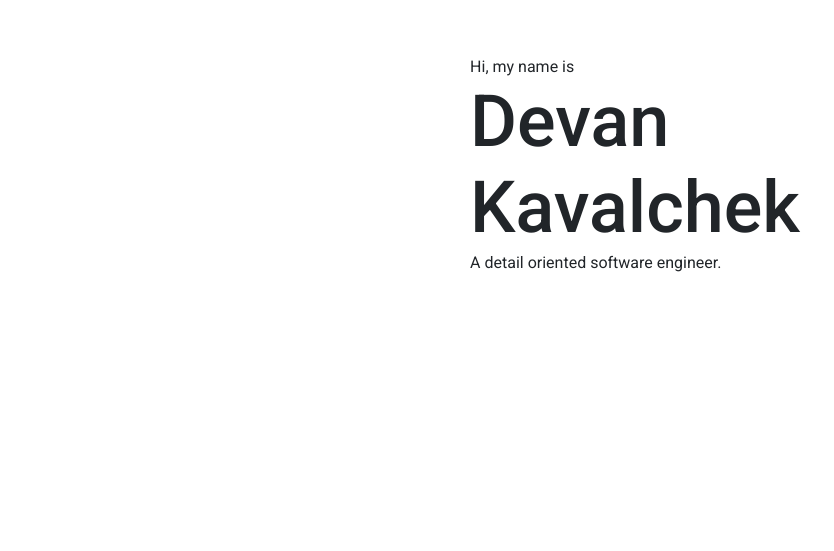
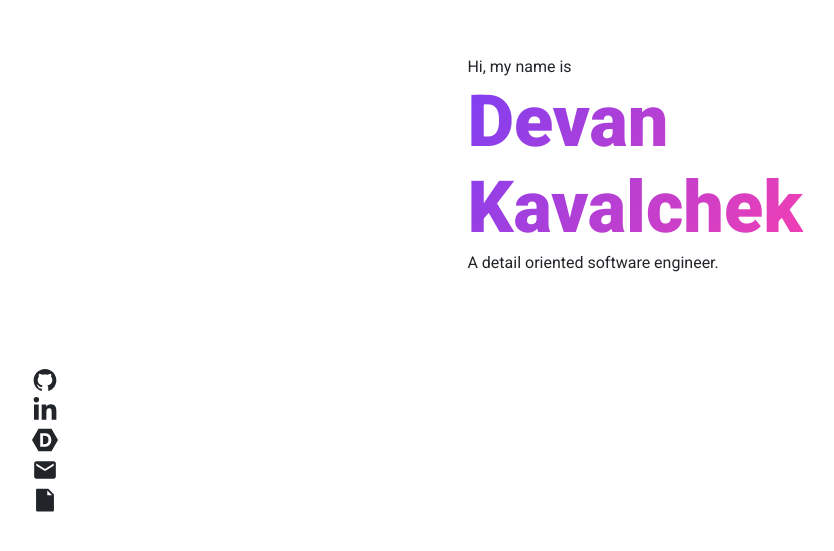
Before and after one commit to devkav/personalWebsite, a React (Create React App) app: page / in a window 1280 px wide. Shown: the part 235-786 px from the top of the page, without its empty margins (5-839 px from the left). Built offline with nearby package versions, Linux system fonts and the light colour scheme.

Commit message:
added text gradient

```diff
--- a/package.json
+++ b/package.json
@@ -3,12 +3,14 @@
   "version": "0.1.0",
   "private": true,
   "dependencies": {
+    "@react-icons/all-files": "^4.1.0",
     "@testing-library/jest-dom": "^5.16.1",
     "@testing-library/react": "^12.1.2",
     "@testing-library/user-event": "^13.5.0",
     "bootstrap": "^5.1.3",
     "react": "^17.0.2",
     "react-dom": "^17.0.2",
+    "react-icons": "^4.3.1",
     "react-scripts": "5.0.0",
     "reactstrap": "^9.0.1",
     "web-vitals": "^2.1.3"
--- a/public/index.html
+++ b/public/index.html
@@ -6,38 +6,14 @@
     <meta name="viewport" content="width=device-width, initial-scale=1" />
     <meta name="theme-color" content="#000000" />
     <meta
-      name="description"
-      content="Web site created using create-react-app"
+      name="Devan Kavalchek"
+      content="A detail oriented software engineer"
     />
     <link rel="apple-touch-icon" href="%PUBLIC_URL%/logo192.png" />
-    <!--
-      manifest.json provides metadata used when your web app is installed on a
-      user's mobile device or desktop. See https://developers.google.com/web/fundamentals/web-app-manifest/
-    -->
     <link rel="manifest" href="%PUBLIC_URL%/manifest.json" />
-    <!--
-      Notice the use of %PUBLIC_URL% in the tags above.
-      It will be replaced with the URL of the `public` folder during the build.
-      Only files inside the `public` folder can be referenced from the HTML.
-
-      Unlike "/favicon.ico" or "favicon.ico", "%PUBLIC_URL%/favicon.ico" will
-      work correctly both with client-side routing and a non-root public URL.
-      Learn how to configure a non-root public URL by running `npm run build`.
-    -->
-    <title>React App</title>
+    <title>Devan Kavalchek</title>
   </head>
   <body>
     <noscript>You need to enable JavaScript to run this app.</noscript>
     <div id="root"></div>
-    <!--
-      This HTML file is a template.
-      If you open it directly in the browser, you will see an empty page.
-
-      You can add webfonts, meta tags, or analytics to this file.
-      The build step will place the bundled scripts into the <body> tag.
-
-      To begin the development, run `npm start` or `yarn start`.
-      To create a production bundle, use `npm run build` or `yarn build`.
-    -->
-  </body>
 </html>
--- a/src/App.js
+++ b/src/App.js
@@ -1,11 +1,16 @@
 import './App.css';
 import { Component } from 'react';
+import { Col } from 'reactstrap';
 import WelcomePage from './pages/WelcomePage';
+import Linkbar from './components/Linkbar';
 
 class App extends Component {
   render() {
     return (
-      <WelcomePage/>
+      <Col>
+        <Linkbar />
+        <WelcomePage />
+      </Col>
     );
   }
 }
--- /dev/null
+++ b/src/components/Linkbar.jsx
@@ -0,0 +1,29 @@
+import { Component } from 'react';
+import { AiOutlineGithub, AiFillFile } from 'react-icons/ai';
+import { FaLinkedinIn } from 'react-icons/fa';
+import { SiDevpost } from 'react-icons/si';
+import { MdEmail } from 'react-icons/md';
+
+class Linkbar extends Component {
+    openLink = (link) => {
+        window.open(link, "_blank")
+    }
+
+    openGithub = () => {this.openLink("https://github.com/DevanTurtle7")}
+    openLinkedIn = () => {this.openLink("https://www.linkedin.com/in/devan-kavalchek")}
+    openDevpost = () => {this.openLink("https://devpost.com/djk6908")}
+
+    render() {
+        return (
+            <div className="linkbar">
+                <AiOutlineGithub className="linkbar-icon" onClick={this.openGithub}/>
+                <FaLinkedinIn className="linkbar-icon" onClick={this.openLinkedIn}/>
+                <SiDevpost className="linkbar-icon" onClick={this.openDevpost}/>
+                <MdEmail className="linkbar-icon" />
+                <AiFillFile className="linkbar-icon" />
+            </div>
+        );
+    }
+}
+
+export default Linkbar;
--- a/src/index.css
+++ b/src/index.css
@@ -20,6 +20,13 @@ body {
 
 h1.welcome-text {
   font-size: 72px;
+  font-weight: 900;
+  color: #7E3FF2;
+
+  background: -webkit-linear-gradient(330deg, #7E3FF2, #f23fb3);
+  background-clip: text;
+  -webkit-background-clip: text;
+  -webkit-text-fill-color: transparent;
 }
 
 .welcome-page {
@@ -37,3 +44,20 @@ h1.welcome-text {
   justify-content: center;
   align-items: center;
 }
+
+.linkbar {
+  position: fixed;
+  display: flex;
+  flex-flow: column;
+  bottom: 50px;
+  left: 35px;
+}
+
+.linkbar-icon {
+  font-size: 26px;
+  margin: 2px;
+}
+
+.linkbar-icon:hover {
+  cursor: pointer;
+}
```
Also changed, not shown: 1 other file (tests, documents, lock files or other folders).
